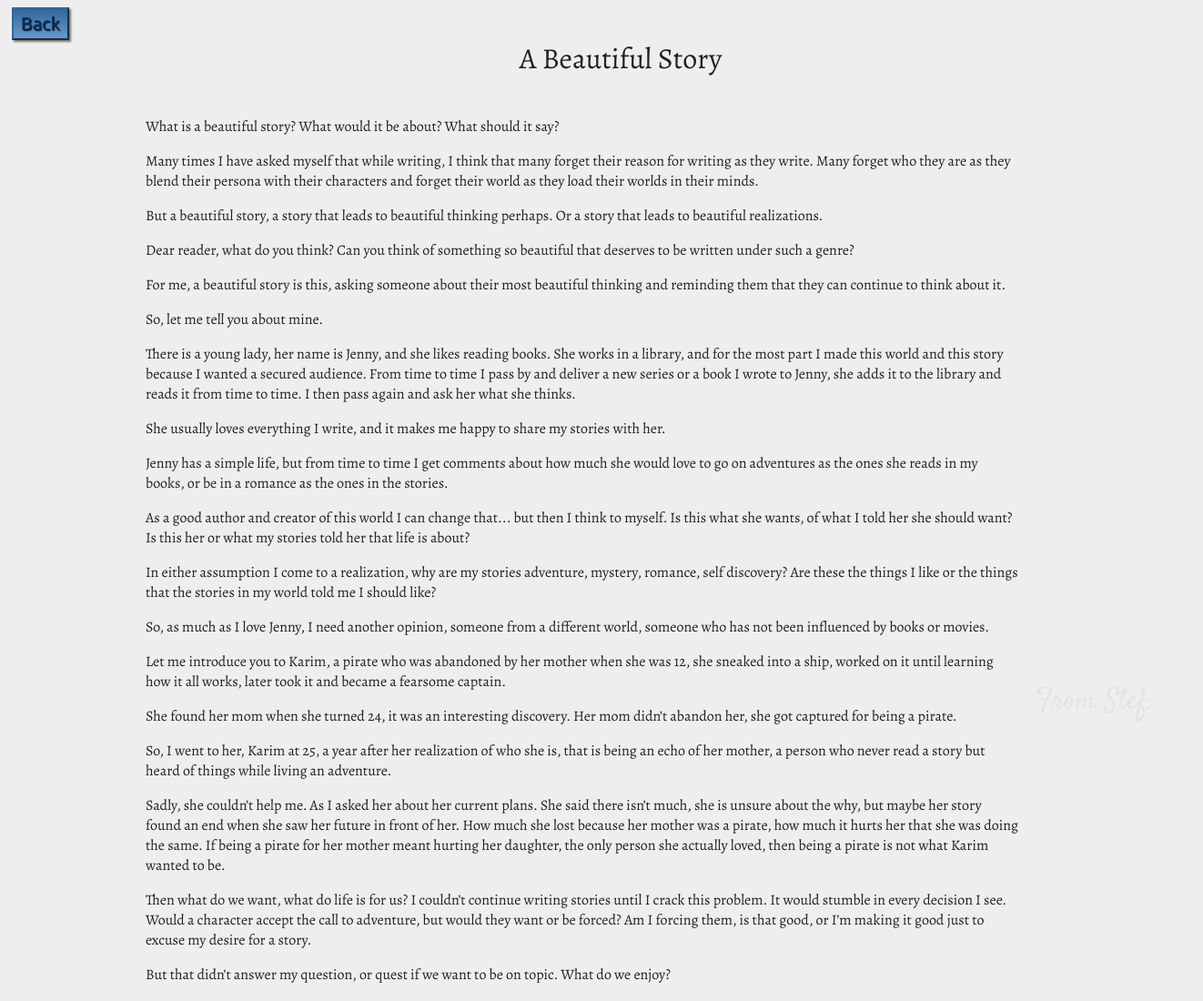
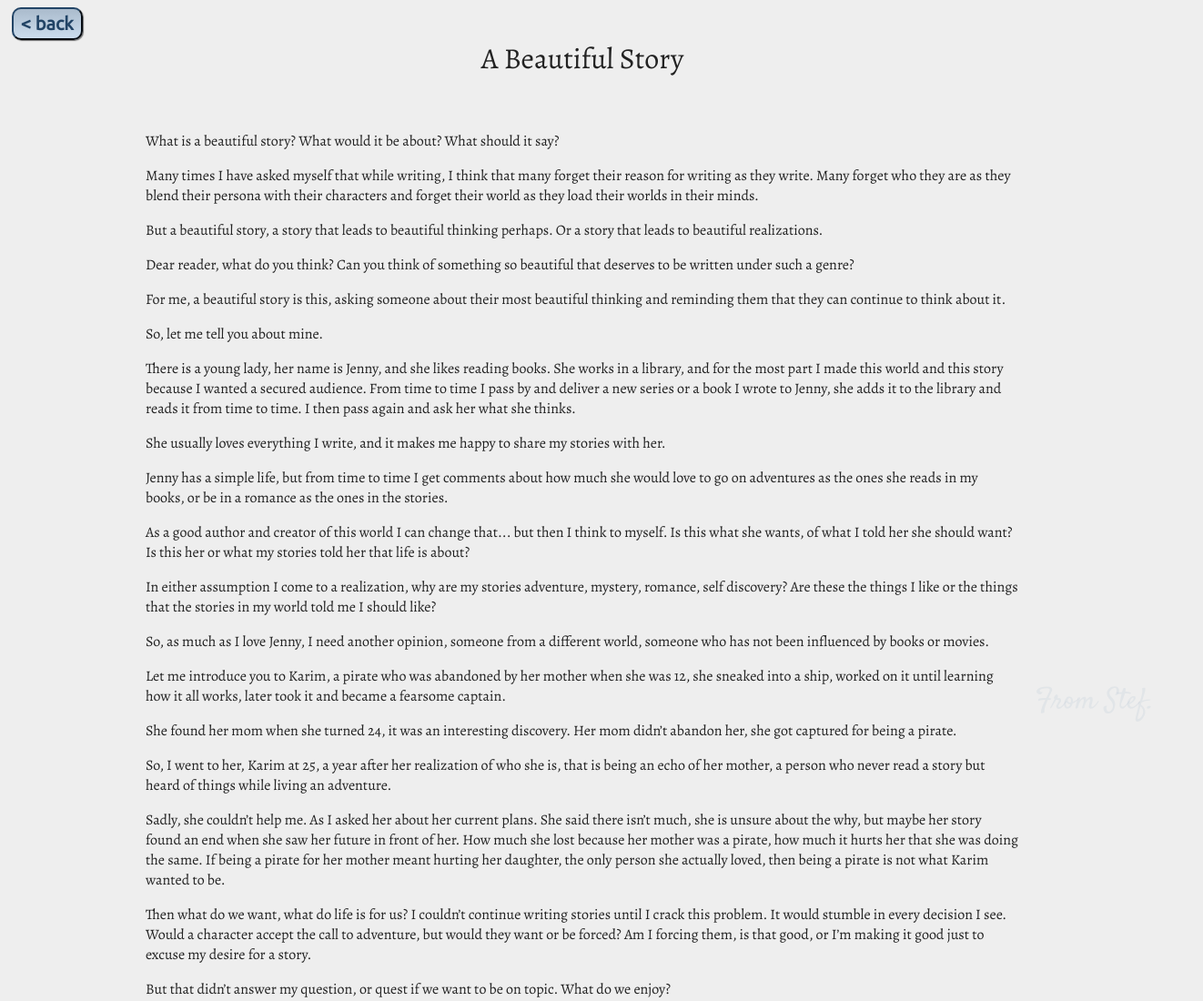
Before and after one commit to UserStefDLT/Story, a plain HTML site: page A_Beautiful_Story/index.html in a window 1280 px wide. Shown: the top 1100 px of the page at 91% size, 1322 px wide, since content can reach past the window. Drawn offline with nearby package versions, Linux system fonts and the light colour scheme.

Commit message:
01-ABS - v03

```diff
--- a/A_Beautiful_Story/index.html
+++ b/A_Beautiful_Story/index.html
@@ -16,10 +16,11 @@
             padding-bottom: 5vh;
         }
         .title {
+            box-sizing: border-box;
             width: 100%;
             font-size: 32px;
             text-align: center;
-            margin: 42px;
+            padding: 42px;
         }
         .block {
             width: 90vw;
@@ -48,17 +49,28 @@
             position: absolute;
             top: 1vh;
             left: 1vw;
+            cursor: pointer;
         }
         .back button {
             font-size: 20px;
             font-family: 'Ubuntu', sans-serif;
             padding: 4px 8px;
             color: #036;
-            text-shadow: 1px 1px 1px #111;;
+            color: #246;
+            font-weight: bold;
+            /* text-shadow: 1px 1px 1px #111; */
             background-color: #39f8;
             background-image: linear-gradient(to bottom, #369, #69c);
-            border: 2px outset #369;
-            box-shadow: 2px 2px 2px #2229;
+            background-image: linear-gradient(to bottom, #abc, #cde);
+            border: 2px outset #246;
+            box-shadow: 1px 1px 1px #2229;
+            border-radius: 10px;
+            cursor: pointer;
+            transition: box-shadow 200ms ease-in-out, transform 200ms ease-in-out;
+        }
+        .back:hover button {
+            box-shadow: 2px 4px 4px #2229;
+            transform: translateX(-4px);
         }
 
         a:link { color: white; text-decoration: none;}
@@ -88,7 +100,7 @@
     </style>
 </head>
 <body>
-    <a class="back" href="../"><button>Back</button></a>
+    <a class="back" href="https://userstefdlt.github.io/Story/"><button>&lt; back</button></a>
     <div class="title">A Beautiful Story</div>
     <div class="block">
         <p>What is a beautiful story? What would it be about? What should it say?</p>
```
